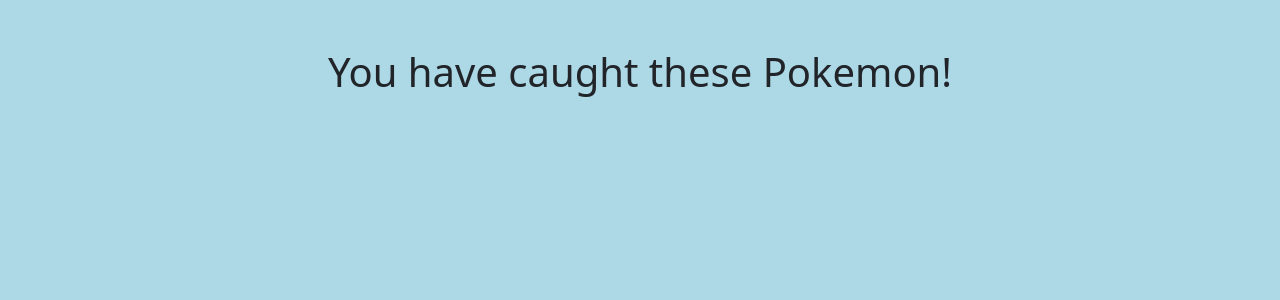
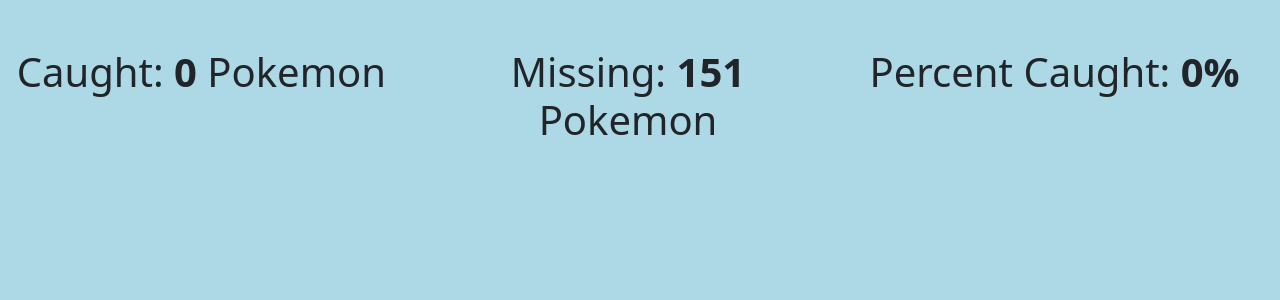
Before and after one commit to 10-15-5/pokeChecklist, a Django app: page /thank-you/ in a window 1280 px wide. Shown: the part 89-389 px from the top of the page. Run offline with Django 4.2, Linux system fonts and the light colour scheme; data comes from the database, SQL or seed files in the repository; some libraries are stand-ins or nearby versions.

Commit message:
Graph page updated

```diff
--- a/pokeapiProject/pokemon/views.py
+++ b/pokeapiProject/pokemon/views.py
@@ -43,8 +43,9 @@ def index(request):
 
 
 def thanks(request):
-
-    pokemon_caught = request.POST.getlist('pokemon')
+    pokemon_caught = len(request.POST.getlist('pokemon'))
+    pokemon_missing = 151 - pokemon_caught
+    percent_caught = round((pokemon_caught / 151)*100)
 
     response = DatabaseActions.search_caught_pokemon(request.user.username)
 
@@ -53,12 +54,17 @@ def thanks(request):
     else:
         DatabaseActions.insert_caught_pokemon(request.user.username, pokemon_caught)
 
-    context = {"pokemon":pokemon_caught}
+    context = {
+        "pokemon_caught": pokemon_caught,
+        "pokemon_missing": pokemon_missing,
+        "percent_caught": percent_caught,
+    }
     return render(request, 'thanks.html', context)
 
 
 def about(request):
     return render(request, 'test-about.html')
+
 
 def signup(request):
     if request.method == 'POST':
--- a/pokeapiProject/templates/thanks.html
+++ b/pokeapiProject/templates/thanks.html
@@ -1,10 +1,16 @@
 {% extends 'base.html' %}
 
 {% block content %}
-    <h1 class="mt-5 mb-5 text-center">You have caught these Pokemon!</h1>
-    {% for i in pokemon %}
-    <div class="col-md-3 justify-content-center">
-        <h2>{{ i }}</h2>
+<div class="row w-100">
+    <div class="col-md-4">
+        <h1 class="mt-5 text-center">Caught: <strong>{{ pokemon_caught }}</strong> Pokemon</h1>
     </div>
-    {% endfor %}
+    <div class="col-md-4">
+        <h1 class="mt-5 text-center">Missing: <strong>{{ pokemon_missing }}</strong> Pokemon</h1>
+    </div>
+    <div class="col-md-4">
+        <h1 class="mt-5 text-center">Percent Caught: <strong>{{ percent_caught }}%</strong></h1>
+    </div>
+</div>
+
 {% endblock content %}
```
